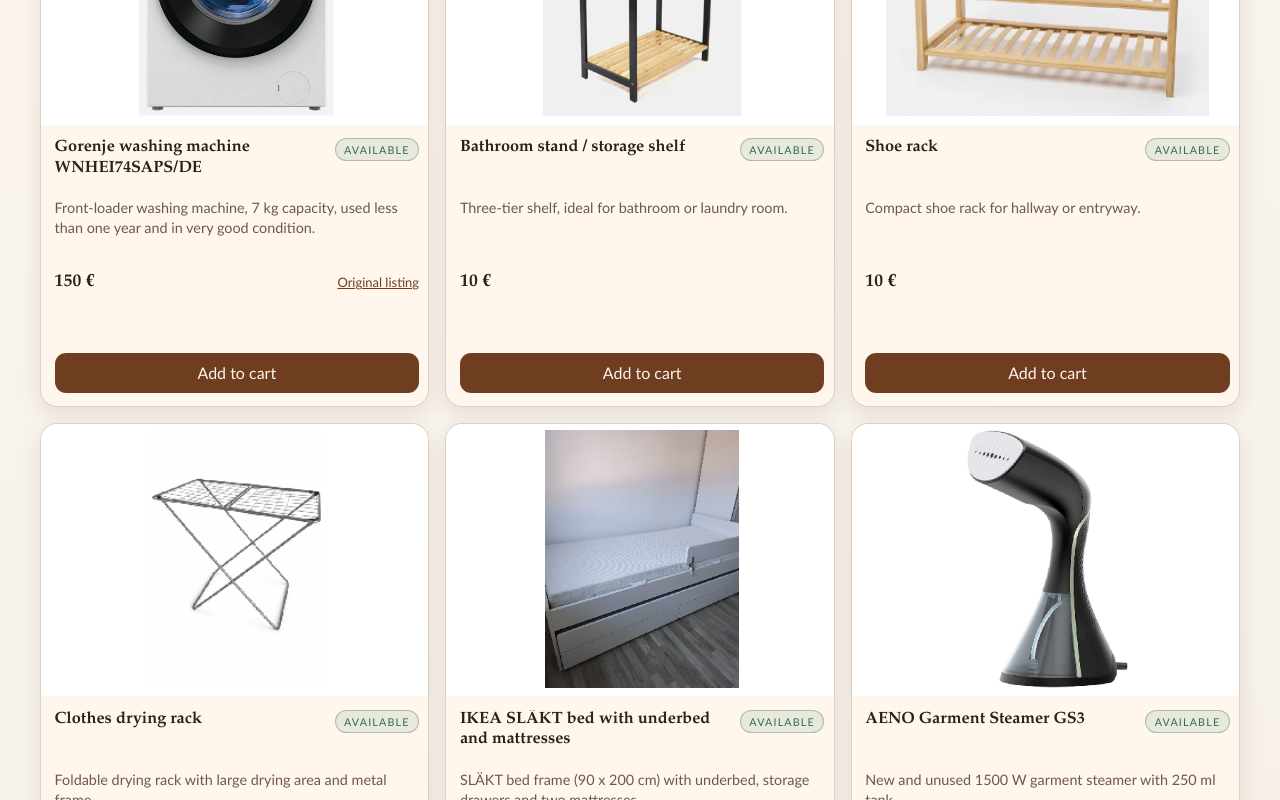
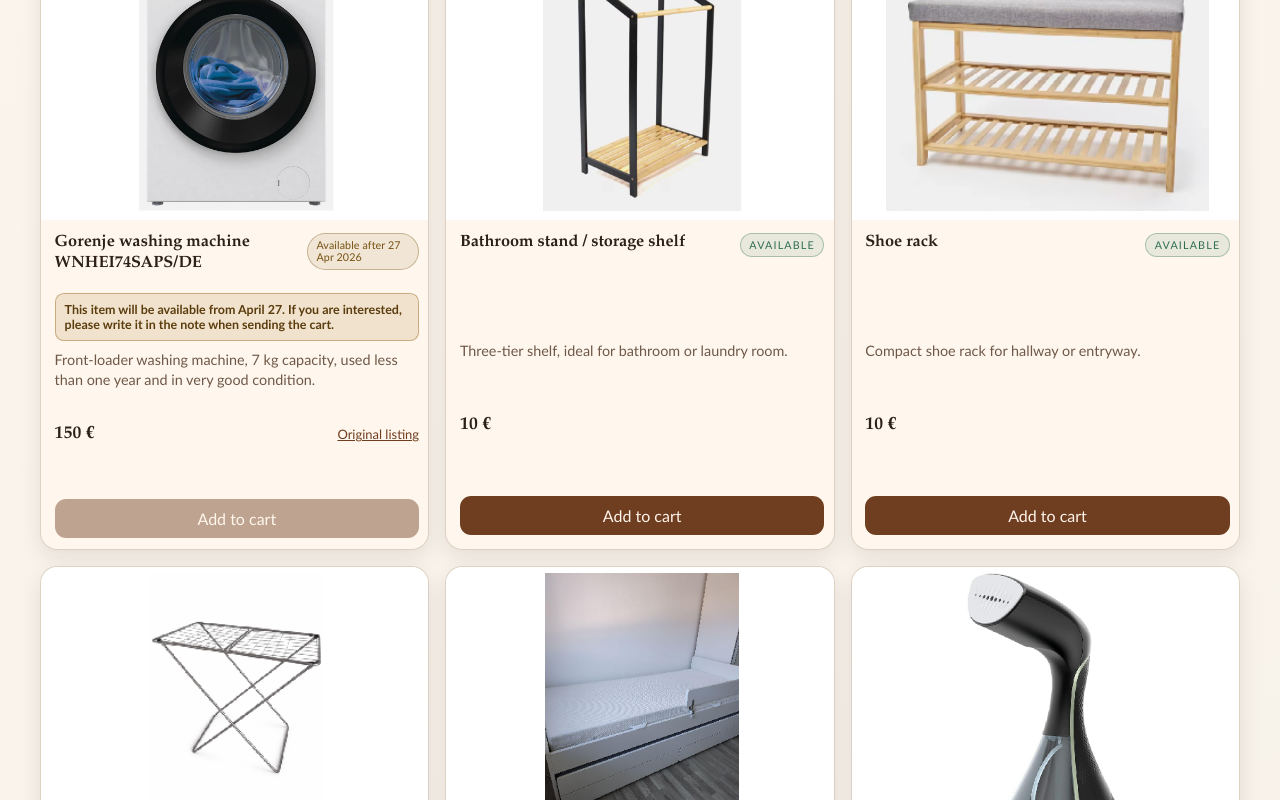
Before and after one commit to piterb/furniture-sale, a Next.js app: page / in a window 1280 px wide. Shown: the part 1700-2500 px from the top of the page. Built offline with nearby package versions, Linux system fonts and the light colour scheme.

Commit message:
updated available after

```diff
--- a/app/globals.css
+++ b/app/globals.css
@@ -309,6 +309,26 @@ select {
   overflow: hidden;
 }
 
+.item-highlight-slot {
+  min-height: 2.4rem;
+}
+
+.item-highlight {
+  margin: 0;
+  padding: 0.46rem 0.56rem;
+  border-radius: 0.55rem;
+  background: rgba(154, 107, 31, 0.15);
+  border: 1px solid rgba(154, 107, 31, 0.45);
+  color: #5a3c0d;
+  font-size: 0.78rem;
+  font-weight: 700;
+  line-height: 1.25;
+}
+
+.item-highlight-empty {
+  visibility: hidden;
+}
+
 .item-meta-row {
   display: flex;
   justify-content: space-between;
@@ -386,6 +406,7 @@ select {
   border-radius: 999px;
   padding: 0.26rem 0.53rem;
   border: 1px solid transparent;
+  line-height: 1.2;
 }
 
 .status-available {
@@ -404,6 +425,14 @@ select {
   color: var(--off);
   border-color: rgba(120, 80, 69, 0.35);
   background: rgba(120, 80, 69, 0.09);
+}
+
+.status-scheduled {
+  color: #765212;
+  border-color: rgba(118, 82, 18, 0.35);
+  background: rgba(118, 82, 18, 0.1);
+  text-transform: none;
+  letter-spacing: 0.01em;
 }
 
 .empty-state {
--- a/components/catalog-page.tsx
+++ b/components/catalog-page.tsx
@@ -10,6 +10,7 @@ import { Hero } from "@/components/hero";
 import { ItemDetailModal } from "@/components/item-detail-modal";
 import { ItemGrid } from "@/components/item-grid";
 import { useCart } from "@/hooks/use-cart";
+import { canAddToCart } from "@/lib/availability";
 import { LOCALE_STORAGE_KEY, detectBrowserLocale, type Locale } from "@/lib/i18n";
 import { DEFAULT_FILLOUT_URL, buildReservationUrl } from "@/lib/reservation";
 import type { CatalogItem } from "@/lib/types";
@@ -96,6 +97,10 @@ export function CatalogPage({ items }: CatalogPageProps) {
   }
 
   function handleAddToCart(item: CatalogItem) {
+    if (!canAddToCart(item)) {
+      return;
+    }
+
     addItem({
       id: item.id,
       title: `${item.title} / ${item.titleDe}`,
--- a/components/item-card.tsx
+++ b/components/item-card.tsx
@@ -2,6 +2,7 @@ import { formatCurrency } from "@/lib/format";
 import type { Locale } from "@/lib/i18n";
 import type { CatalogItem } from "@/lib/types";
 import { withBasePath } from "@/lib/assets";
+import { canAddToCart, isAvailableLater } from "@/lib/availability";
 
 import { StatusBadge } from "@/components/status-badge";
 
@@ -29,6 +30,10 @@ export function ItemCard({ locale, item, isInCart, onAddToCart, onOpenDetails }:
           added: "Added"
         };
 
+  const canAdd = canAddToCart(item);
+  const highlight = locale === "de" ? item.highlightDe || item.highlight : item.highlight || item.highlightDe;
+  const showHighlight = Boolean(highlight && isAvailableLater(item.availableAfter));
+
   return (
     <article className="item-card">
       <button type="button" className="item-image-wrap detail-trigger" onClick={() => onOpenDetails(item)}>
@@ -42,7 +47,17 @@ export function ItemCard({ locale, item, isInCart, onAddToCart, onOpenDetails }:
               {title}
             </button>
           </h3>
-          <StatusBadge status={item.status} locale={locale} />
+          <StatusBadge status={item.status} availableAfter={item.availableAfter} locale={locale} />
+        </div>
+
+        <div className="item-highlight-slot">
+          {showHighlight ? (
+            <p className="item-highlight">{highlight}</p>
+          ) : (
+            <p className="item-highlight item-highlight-empty" aria-hidden="true">
+              &nbsp;
+            </p>
+          )}
         </div>
 
         <p className="item-description">{description}</p>
@@ -69,7 +84,7 @@ export function ItemCard({ locale, item, isInCart, onAddToCart, onOpenDetails }:
         <button
           type="button"
           className="item-cta"
-          disabled={isInCart || item.status !== "available"}
+          disabled={isInCart || !canAdd}
           onClick={() => onAddToCart(item)}
         >
           {isInCart ? copy.added : copy.add}
--- a/components/item-detail-modal.tsx
+++ b/components/item-detail-modal.tsx
@@ -2,6 +2,7 @@ import { formatCurrency } from "@/lib/format";
 import type { Locale } from "@/lib/i18n";
 import type { CatalogItem } from "@/lib/types";
 import { withBasePath } from "@/lib/assets";
+import { canAddToCart, isAvailableLater } from "@/lib/availability";
 
 import { StatusBadge } from "@/components/status-badge";
 
@@ -37,6 +38,10 @@ export function ItemDetailModal({ locale, item, isInCart, onClose, onAddToCart }
           added: "Added"
         };
 
+  const canAdd = canAddToCart(item);
+  const highlight = locale === "de" ? item.highlightDe || item.highlight : item.highlight || item.highlightDe;
+  const showHighlight = Boolean(highlight && isAvailableLater(item.availableAfter));
+
   return (
     <>
       <div className="backdrop open" onClick={onClose} aria-hidden="true" />
@@ -54,7 +59,8 @@ export function ItemDetailModal({ locale, item, isInCart, onClose, onAddToCart }
           </div>
 
           <div className="item-detail-content">
-            <StatusBadge status={item.status} locale={locale} />
+            {showHighlight ? <p className="item-highlight">{highlight}</p> : null}
+            <StatusBadge status={item.status} availableAfter={item.availableAfter} locale={locale} />
             <p>{description}</p>
             <strong>{formatCurrency(item.price, item.currency)}</strong>
 
@@ -69,7 +75,7 @@ export function ItemDetailModal({ locale, item, isInCart, onClose, onAddToCart }
             <button
               type="button"
               className="primary-button"
-              disabled={isInCart || item.status !== "available"}
+              disabled={isInCart || !canAdd}
               onClick={() => onAddToCart(item)}
             >
               {isInCart ? copy.added : copy.add}
--- a/components/status-badge.tsx
+++ b/components/status-badge.tsx
@@ -1,8 +1,10 @@
 import type { CatalogItem } from "@/lib/types";
 import type { Locale } from "@/lib/i18n";
+import { formatAvailableAfterDate, isAvailableLater } from "@/lib/availability";
 
 type StatusBadgeProps = {
   status: CatalogItem["status"];
+  availableAfter?: string;
   locale: Locale;
 };
 
@@ -19,6 +21,12 @@ const STATUS_LABELS: Record<Locale, Record<CatalogItem["status"], string>> = {
   }
 };
 
-export function StatusBadge({ status, locale }: StatusBadgeProps) {
+export function StatusBadge({ status, availableAfter, locale }: StatusBadgeProps) {
+  if (status === "available" && availableAfter && isAvailableLater(availableAfter)) {
+    const dateText = formatAvailableAfterDate(availableAfter, locale);
+    const text = locale === "de" ? `Verfügbar ab ${dateText}` : `Available after ${dateText}`;
+    return <span className="status-badge status-scheduled">{text}</span>;
+  }
+
   return <span className={`status-badge status-${status}`}>{STATUS_LABELS[locale][status]}</span>;
 }
--- a/data/items.json
+++ b/data/items.json
@@ -89,10 +89,13 @@
     "price": 150,
     "currency": "EUR",
     "status": "available",
+    "availableAfter": "2026-04-27",
     "images": [
       "/images/catalog/washingmachine.png"
     ],
-    "sourceUrl": "https://www.kaufland.de/product/433398320/"
+    "sourceUrl": "https://www.kaufland.de/product/433398320/",
+    "highlight": "This item will be available from April 27. If you are interested, please write it in the note when sending the cart.",
+    "highlightDe": "Dieser Artikel ist erst ab dem 27. April verfugbar. Wenn Sie Interesse haben, schreiben Sie das bitte in die Notiz beim Senden des Warenkorbs."
   },
   {
     "id": "bathroom-storage-shelf",
@@ -250,9 +253,12 @@
     "price": 450,
     "currency": "EUR",
     "status": "available",
+    "availableAfter": "2026-04-27",
     "images": [
       "/images/catalog/ikeabed.png"
-    ]
+    ],
+    "highlight": "This item will be available from April 27. If you are interested, please write it in the note when sending the cart.",
+    "highlightDe": "Dieser Artikel ist erst ab dem 27. April verfugbar. Wenn Sie Interesse haben, schreiben Sie das bitte in die Notiz beim Senden des Warenkorbs."
   },
   {
     "id": "ikea-brimnes-bed-180x200",
@@ -266,7 +272,10 @@
     "images": [
       "/images/catalog/image14.png"
     ],
-    "sourceUrl": "https://www.ikea.com/de/de/p/brimnes-bettgestell-mit-schubladen-weiss-leirsund-s39019664/"
+    "sourceUrl": "https://www.ikea.com/de/de/p/brimnes-bettgestell-mit-schubladen-weiss-leirsund-s39019664/",
+    "availableAfter": "2026-04-27",
+    "highlight": "This item will be available from April 27. If you are interested, please write it in the note when sending the cart.",
+    "highlightDe": "Dieser Artikel ist erst ab dem 27. April verfugbar. Wenn Sie Interesse haben, schreiben Sie das bitte in die Notiz beim Senden des Warenkorbs."
   },
   {
     "id": "wooden-chairs-set-of-4",
--- /dev/null
+++ b/lib/availability.ts
@@ -0,0 +1,45 @@
+import type { Locale } from "@/lib/i18n";
+import type { CatalogItem } from "@/lib/types";
+
+function parseDateOnly(input: string): Date | null {
+  const match = /^(\d{4})-(\d{2})-(\d{2})$/.exec(input);
+  if (match) {
+    const [, y, m, d] = match;
+    return new Date(Number(y), Number(m) - 1, Number(d));
+  }
+
+  const fallback = new Date(input);
+  return Number.isNaN(fallback.getTime()) ? null : fallback;
+}
+
+function startOfDay(value: Date): Date {
+  return new Date(value.getFullYear(), value.getMonth(), value.getDate());
+}
+
+export function isAvailableLater(availableAfter?: string, now: Date = new Date()): boolean {
+  if (!availableAfter) {
+    return false;
+  }
+
+  const availableDate = parseDateOnly(availableAfter);
+  if (!availableDate) {
+    return false;
+  }
+
+  return startOfDay(now) < startOfDay(availableDate);
+}
+
+export function canAddToCart(item: CatalogItem, now: Date = new Date()): boolean {
+  return item.status === "available" && !isAvailableLater(item.availableAfter, now);
+}
+
+export function formatAvailableAfterDate(availableAfter: string, locale: Locale): string {
+  const value = parseDateOnly(availableAfter);
+  if (!value) {
+    return availableAfter;
+  }
+
+  return new Intl.DateTimeFormat(locale === "de" ? "de-DE" : "en-GB", {
+    dateStyle: "medium"
+  }).format(value);
+}
--- a/lib/types.ts
+++ b/lib/types.ts
@@ -12,6 +12,9 @@ export interface CatalogItem {
   images: string[];
   sourceUrl?: string;
   notes?: string;
+  availableAfter?: string;
+  highlight?: string;
+  highlightDe?: string;
   hidden?: boolean;
 }
 
```
Also changed, not shown: 1 other file (tests, documents, lock files or other folders).
